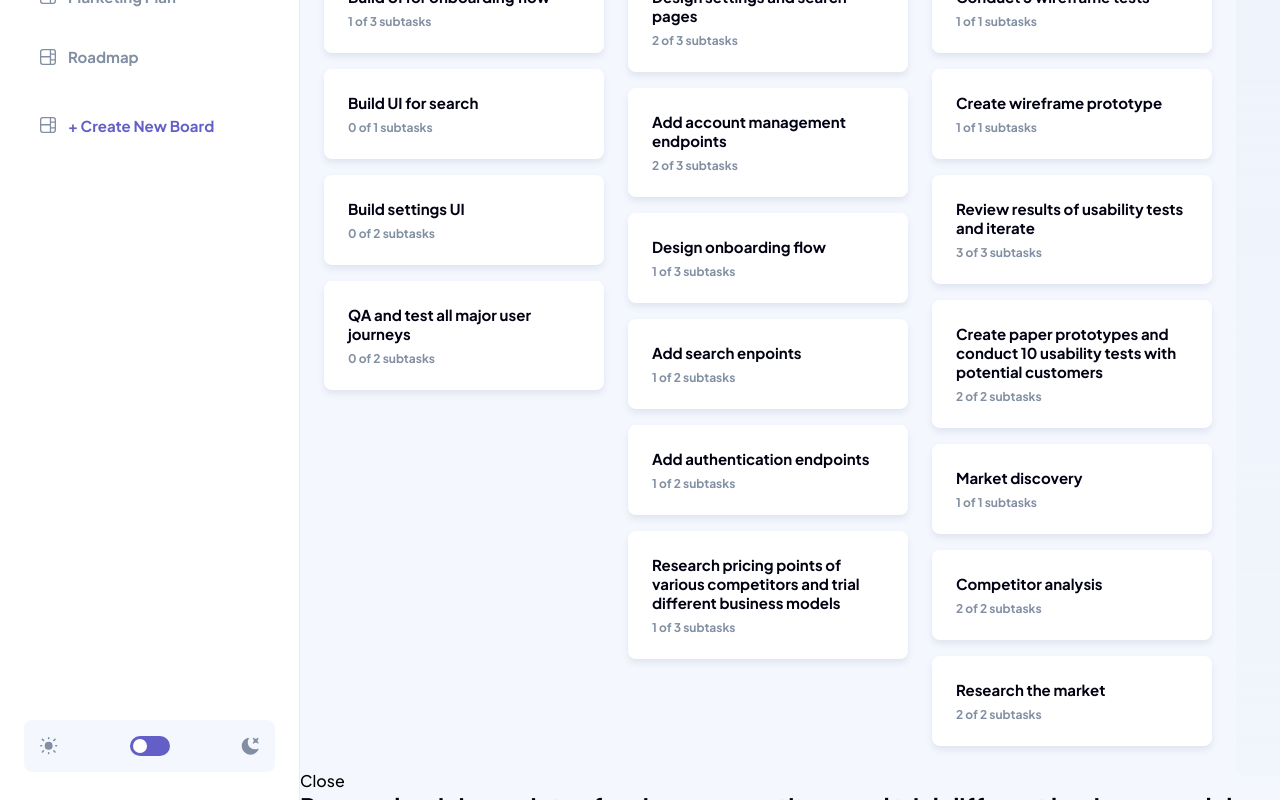
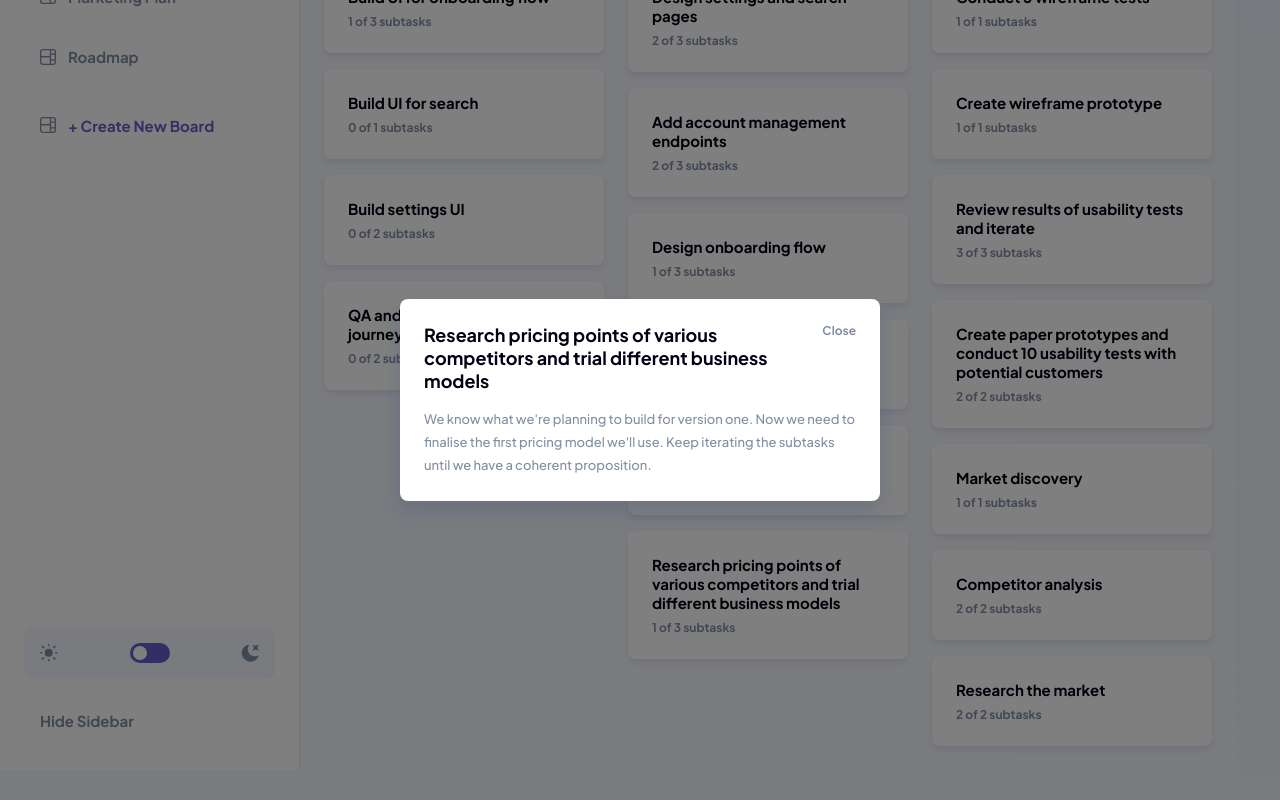
Before and after one commit to varisDogukan/kanban-task-management, a React (Vite) app: page / in a window 1280 px wide. Both pictures are taken after a click on the button 768 px from the left and 805 px from the top of the page. Shown: the part 210-1010 px from the top of the page. Built offline with nearby package versions, Linux system fonts and the light colour scheme.

Commit message:
style: add overlay and panel styles for task details dialog

```diff
--- /dev/null
+++ b/src/features/boards/components/TaskDetailsDialog.module.scss
@@ -0,0 +1,57 @@
+/* -------------------------
+  Overlay
+------------------------- */
+.overlay {
+  position: fixed;
+  inset: 0;
+  display: grid;
+  place-items: center;
+  padding: var(--space-300);
+  background-color: rgba(0, 0, 0, 0.5);
+}
+
+/* -------------------------
+  Panel
+------------------------- */
+.panel {
+  width: min(100%, 30rem);
+  padding: var(--space-300);
+  border-radius: var(--radius-lg);
+  background-color: var(--color-surface);
+  box-shadow: 0 10px 20px rgba(54, 78, 126, 0.25);
+}
+
+/* -------------------------
+  Header
+------------------------- */
+.header {
+  display: flex;
+  align-items: flex-start;
+  justify-content: space-between;
+  gap: var(--space-200);
+  margin-bottom: var(--space-200);
+}
+
+.title {
+  color: var(--color-text);
+  font-size: var(--font-size-heading-l);
+  line-height: var(--line-height-heading-l);
+  font-weight: var(--font-weight-heading-l);
+}
+
+.closeButton {
+  color: var(--color-text-muted);
+  font-size: var(--font-size-body-m);
+  line-height: var(--line-height-body-m);
+  font-weight: var(--font-weight-body-m);
+}
+
+/* -------------------------
+  Content
+------------------------- */
+.description {
+  color: var(--color-text-muted);
+  font-size: var(--font-size-body-l);
+  line-height: var(--line-height-body-l);
+  font-weight: var(--font-weight-body-l);
+}
--- a/src/features/boards/components/TaskDetailsDialog.tsx
+++ b/src/features/boards/components/TaskDetailsDialog.tsx
@@ -1,4 +1,5 @@
 import type { Task } from "../types/board.types";
+import styles from "./TaskDetailsDialog.module.scss";
 
 type TaskDetailsDialogProps = {
   task: Task;
@@ -13,14 +14,31 @@ export default function TaskDetailDialog({
   onClose,
 }: TaskDetailsDialogProps) {
   return (
-    <div role='dialog'>
-      <button type='button' onClick={onClose}>
-        Close
-      </button>
+    <div
+      role='dialog'
+      aria-modal='true'
+      aria-labelledby={`task-dialog-${task.id}`}
+      className={styles.overlay}
+    >
+      <div className={styles.panel}>
+        <div className={styles.header}>
+          <h2 id={`task-dialog-${task.id}`} className={styles.title}>
+            {task.title}
+          </h2>
 
-      <h2 id={`task-dialog-${task.id}`}>{task.title}</h2>
+          <button
+            type='button'
+            onClick={onClose}
+            className={styles.closeButton}
+          >
+            Close
+          </button>
+        </div>
 
-      {task.description ? <p>{task.description}</p> : null}
+        {task.description ? (
+          <p className={styles.description}>{task.description}</p>
+        ) : null}
+      </div>
     </div>
   );
 }
```
